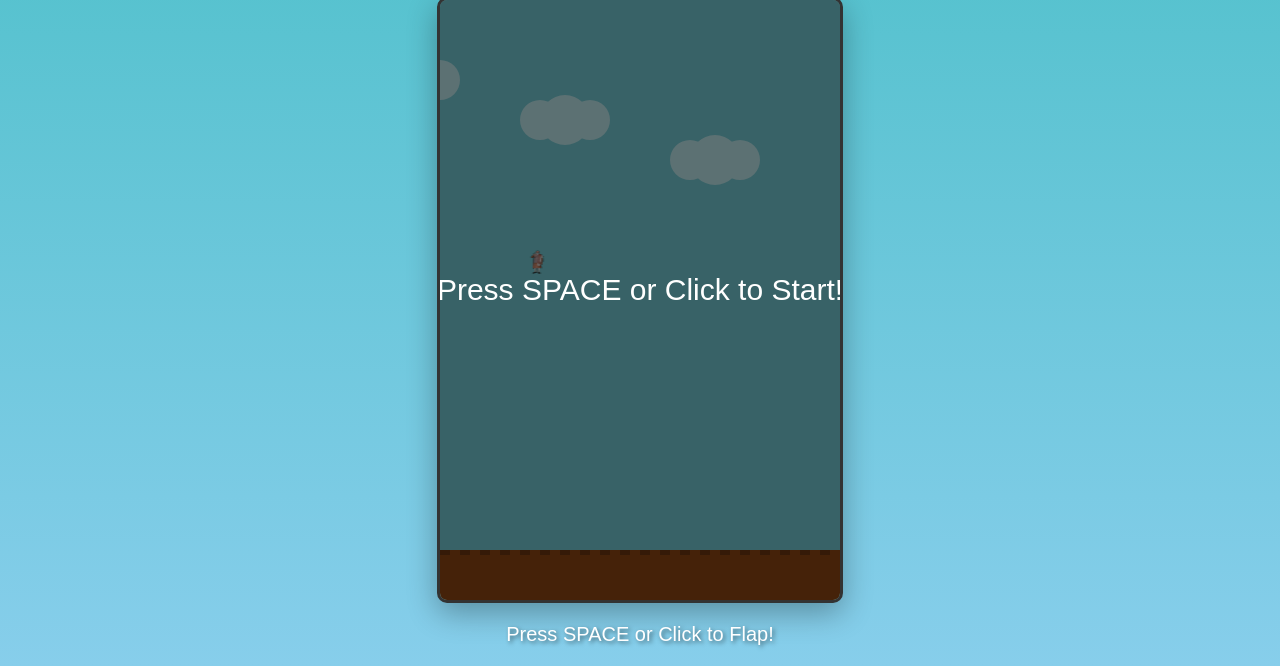
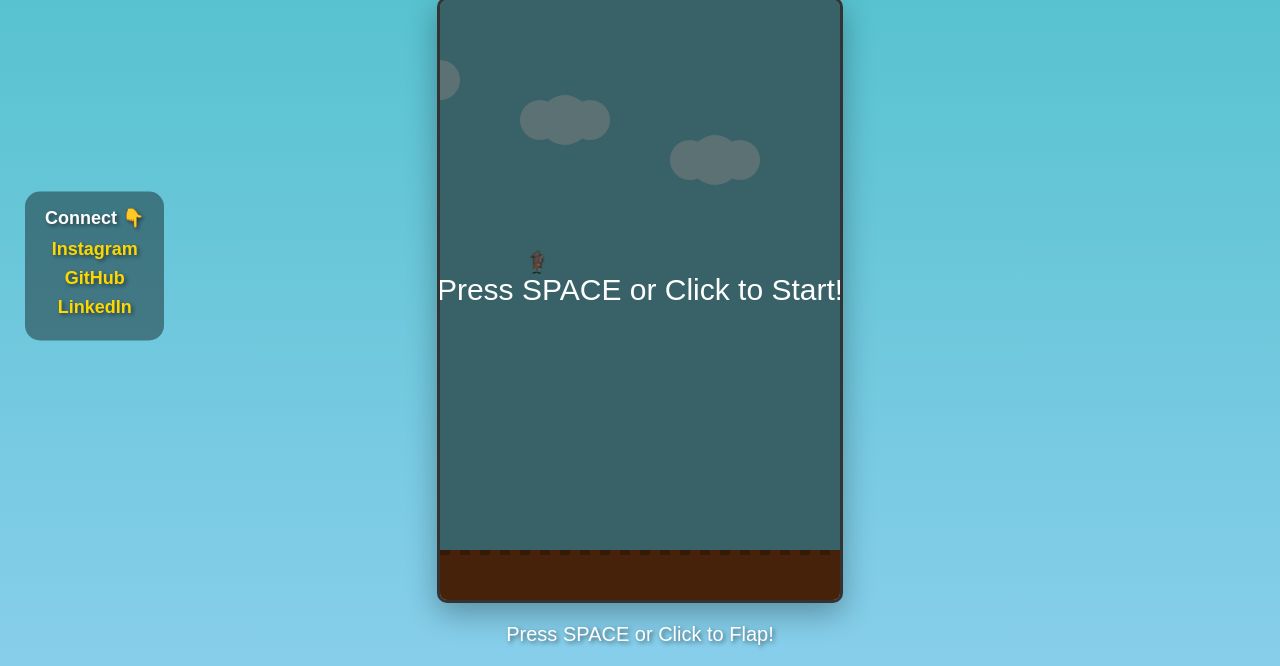
Before and after one commit to geeksanket/FlappyGame, a plain HTML site: page index.html in a window 1280 px wide. Shown: the part 134-800 px from the top of the page. Drawn offline with Linux system fonts and the light colour scheme.

Commit message:
Added social links to the game interface
Added social links section to the game interface.

```diff
--- a/index.html
+++ b/index.html
@@ -18,6 +18,7 @@
             min-height: 100vh;
             background: linear-gradient(to bottom, #4ec0ca 0%, #87ceeb 100%);
             font-family: 'Arial', sans-serif;
+            overflow: hidden;
         }
 
         .game-container {
@@ -59,6 +60,7 @@
             border-radius: 15px;
             display: none;
             text-align: center;
+            z-index: 20;
         }
 
         .game-over h2 {
@@ -88,6 +90,7 @@
             background: #3da5af;
             transform: scale(1.05);
         }
+
         .music-select {
             margin-top: 10px;
             color: white;
@@ -111,30 +114,76 @@
         .music-select select:hover {
             background: #3da5af;
         }
+
+        /* ✅ LEFT FIXED SOCIAL LINKS */
+        .social-links {
+            position: fixed;
+            top: 50%;
+            left: 25px;
+            transform: translateY(-50%);
+            background: rgba(0,0,0,0.4);
+            padding: 15px 20px;
+            border-radius: 15px;
+            text-align: center;
+            color: white;
+            font-size: 18px;
+            text-shadow: 2px 2px 4px rgba(0,0,0,0.5);
+            z-index: 15;
+        }
+
+        .social-links p {
+            font-weight: bold;
+            margin-bottom: 10px;
+            color: #fff;
+        }
+
+        .social-links a {
+            display: block;
+            color: #ffd700;
+            font-weight: bold;
+            text-decoration: none;
+            margin: 8px 0;
+            transition: 0.3s;
+        }
+
+        .social-links a:hover {
+            color: #ff6b6b;
+            text-shadow: 0 0 10px rgba(255,255,255,0.8);
+        }
     </style>
 </head>
 <body>
 
     <div class="game-container">
-        <div class="score">Score: <span id="score">0</span>
-        </div><div class="music-select">
+        <div class="score">Score: <span id="score">0</span></div>
+
+        <div class="music-select">
             <label for="music">🎵 Choose Music:</label>
             <select id="music">
                 <option value="narendrabg.mp3">Narendra Theme</option>
                 <option value="selMusic1.mp3">Music1</option>
-        <option value="selMusic2">Music2</option>
+                <option value="selMusic2.mp3">Music2</option>
             </select>
         </div>
+
         <canvas id="gameCanvas" width="400" height="600"></canvas>
-        <div class="instructions">
-            Press SPACE or Click to Flap!
-        </div>
+
+        <div class="instructions">Press SPACE or Click to Flap!</div>
+
         <div class="game-over" id="gameOver">
             <h2>Game Over!</h2>
             <p>Final Score: <span id="finalScore">0</span></p>
             <p>High Score: <span id="highScore">0</span></p>
             <button onclick="restartGame()">Play Again</button>
         </div>
+    </div>
+
+    <!-- ✅ Your Socials on LEFT -->
+    <div class="social-links">
+        <p>Connect 👇</p>
+        <a href="https://www.instagram.com/unwellsanket/" target="_blank">Instagram</a>
+        <a href="https://github.com/geeksanket" target="_blank">GitHub</a>
+        <a href="https://www.linkedin.com/in/paradkarsanket/" target="_blank">LinkedIn</a>
     </div>
 
     <script>
@@ -153,7 +202,6 @@
         bgMusic.loop = true;
         bgMusic.volume = 1.0;
 
-
         musicSelector.addEventListener('change', () => {
             bgMusic.pause();
             bgMusic = new Audio(musicSelector.value);
@@ -167,7 +215,6 @@
         const flapSound = new Audio('huh.mp3');
         const hitSound = new Audio('laugh.mp3');
         const scoreSound = new Audio('yipee.mp3');
-
 
         let bird = {
             x: 80,
@@ -193,7 +240,6 @@
         function drawBird() {
             ctx.drawImage(birdImg, bird.x, bird.y, bird.width, bird.height);
         }
-
 
         function drawPipes() {
             ctx.fillStyle = '#2ecc71';
@@ -234,10 +280,7 @@
             bird.velocity += bird.gravity;
             bird.y += bird.velocity;
 
-            if (bird.y + bird.height > canvas.height - 50) {
-                endGame();
-            }
-
+            if (bird.y + bird.height > canvas.height - 50) endGame();
             if (bird.y < 0) {
                 bird.y = 0;
                 bird.velocity = 0;
@@ -247,11 +290,7 @@
         function updatePipes() {
             if (frameCount % 100 === 0) {
                 const topHeight = Math.random() * (canvas.height - pipeGap - 150) + 50;
-                pipes.push({
-                    x: canvas.width,
-                    top: topHeight,
-                    scored: false
-                });
+                pipes.push({ x: canvas.width, top: topHeight, scored: false });
             }
 
             pipes.forEach(pipe => {
@@ -280,14 +319,13 @@
 
         function draw() {
             ctx.clearRect(0, 0, canvas.width, canvas.height);
-
             drawClouds();
             drawPipes();
             drawBird();
             drawGround();
 
             if (!gameStarted) {
-                ctx.fillStyle = 'rgba(0, 0, 0, 0.5)';
+                ctx.fillStyle = 'rgba(0,0,0,0.5)';
                 ctx.fillRect(0, 0, canvas.width, canvas.height);
                 ctx.fillStyle = 'white';
                 ctx.font = '30px Arial';
@@ -302,7 +340,6 @@
                 updatePipes();
                 frameCount++;
             }
-
             draw();
             if (frameCount > 10000) frameCount = 0;
             requestAnimationFrame(gameLoop);
@@ -312,10 +349,8 @@
             if (!gameStarted) {
                 gameStarted = true;
                 gameRunning = true;
-
                 bgMusic.play().catch(err => console.log('Autoplay blocked:', err));
             }
-
             if (gameRunning) {
                 bird.velocity = bird.jump;
                 flapSound.currentTime = 0;
@@ -325,11 +360,7 @@
 
         function endGame() {
             gameRunning = false;
-
-            if (score > highScore) {
-                highScore = score;
-            }
-
+            if (score > highScore) highScore = score;
             finalScoreDisplay.textContent = score;
             highScoreDisplay.textContent = highScore;
             gameOverDiv.style.display = 'block';
@@ -345,12 +376,11 @@
             gameOverDiv.style.display = 'none';
             gameStarted = false;
             gameRunning = false;
-
             bgMusic.currentTime = 0;
             bgMusic.play();
         }
 
-        document.addEventListener('keydown', (e) => {
+        document.addEventListener('keydown', e => {
             if (e.code === 'Space') {
                 e.preventDefault();
                 flapBird();
@@ -358,7 +388,6 @@
         });
 
         canvas.addEventListener('click', flapBird);
-
         gameLoop();
     </script>
 </body>
```
Lines whose indentation alone changed are shown as unchanged.
